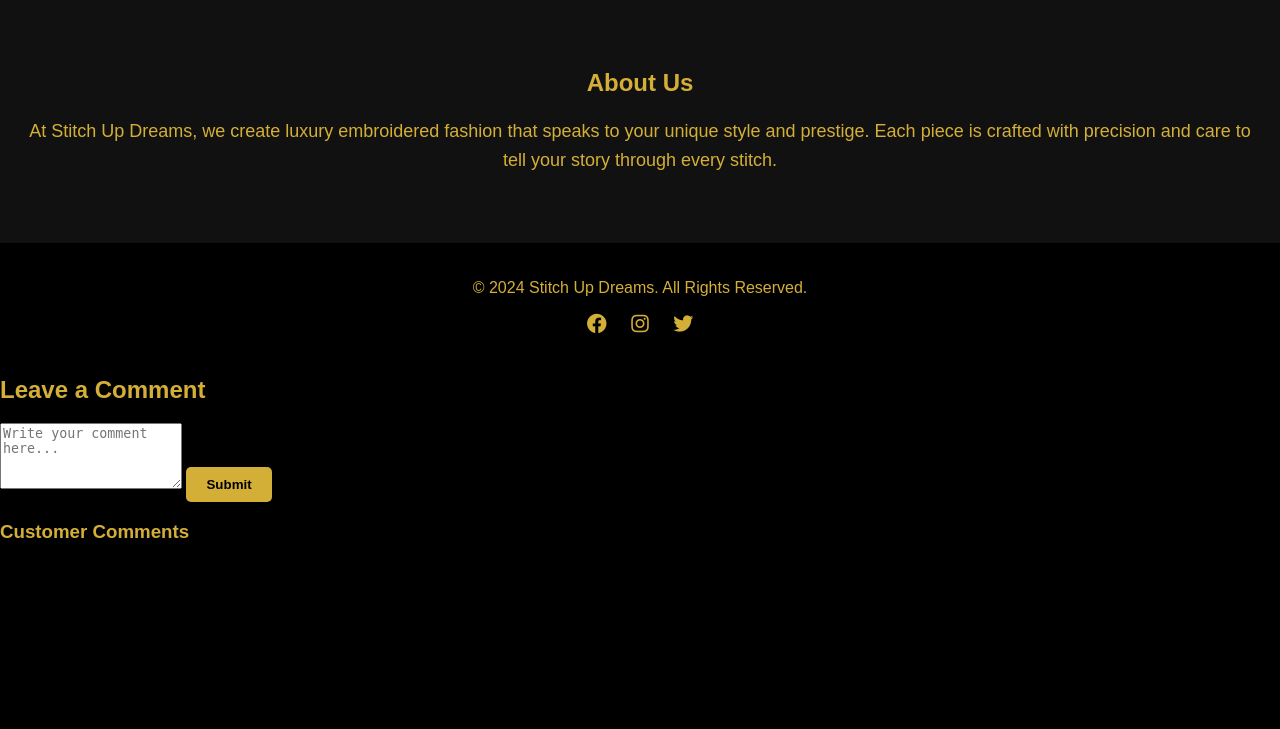
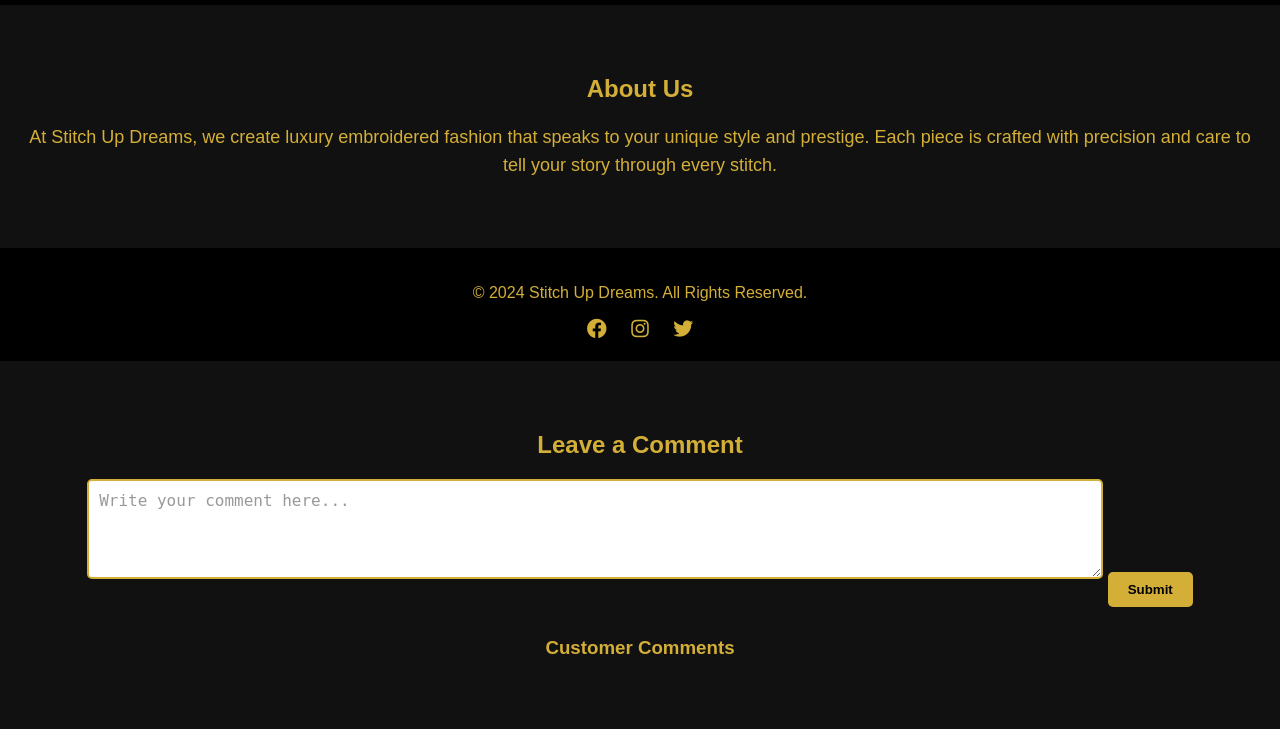
Before and after one commit to Yluxe11/stitch, a PHP site: page / in a window 1280 px wide. Shown: the part 1894-2623 px from the top of the page. Before the commit the page ends 2432 px from the top, so only its background shows below. Run offline with PHP 8.4, Linux system fonts and the light colour scheme.

Commit message:
Update style.css

```diff
--- a/style.css
+++ b/style.css
@@ -139,10 +139,10 @@ footer {
 }
 .company-name {
     font-family: 'Poppins', sans-serif; /* خط شبابي */
-    font-size: 20px; /* حجم الخط */
+    font-size: 30px; /* حجم الخط */
     font-weight: bold; /* يجعل النص غامقًا */
     color: #d4af37; /* نفس لون الذهبي المستخدم */
-    margin-left: 10px; /* مسافة بين النص واللوغو */
+    margin-left: 60px; /* مسافة بين النص واللوغو */
     vertical-align: middle; /* يجعل النص بمحاذاة اللوغو */
     display: inline-block;
 }
@@ -151,3 +151,50 @@ footer {
     font-size: 14px; /* حجم أصغر للاختصار */
     color: #b68d2a; /* لون مختلف قليلاً للاختصار */
 }
+/* Comments Section */
+.comments-section {
+    padding: 50px 20px;
+    background-color: #111;
+    color: #d4af37;
+    text-align: center;
+}
+
+.comments-section h2, .comments-section h3 {
+    color: #d4af37;
+    margin-bottom: 20px;
+}
+
+#comment-form {
+    margin-bottom: 30px;
+}
+
+#comment-input {
+    width: 80%;
+    padding: 10px;
+    margin-bottom: 15px;
+    border: 2px solid #d4af37;
+    border-radius: 5px;
+    font-size: 16px;
+    color: #000;
+}
+
+#comment-input::placeholder {
+    color: #999;
+}
+
+#comment-items {
+    list-style-type: none;
+    padding: 0;
+    margin: 0;
+    text-align: left;
+}
+
+#comment-items li {
+    background-color: #000;
+    border: 2px solid #d4af37;
+    border-radius: 5px;
+    padding: 10px;
+    margin: 10px 0;
+    color: #d4af37;
+    font-size: 16px;
+}
```
